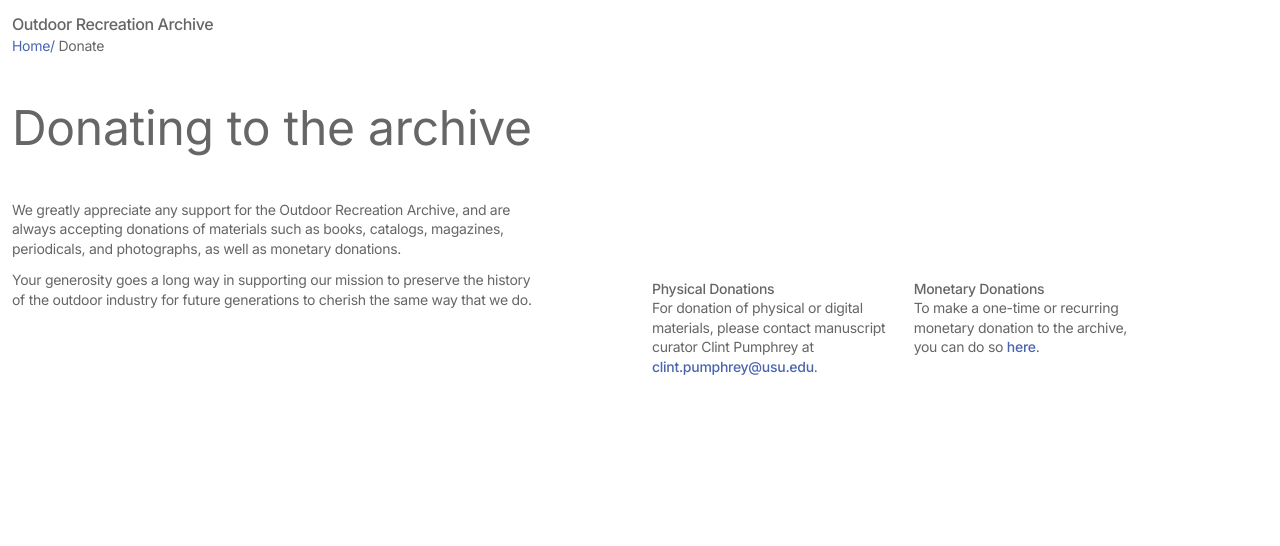
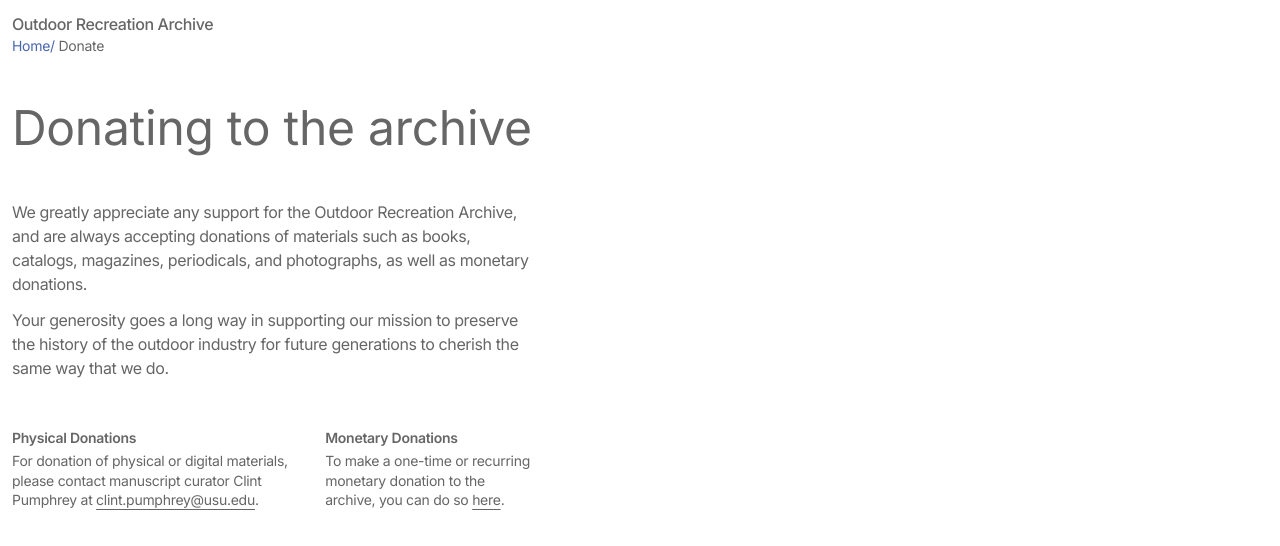
Before and after one commit to gabewolford/outdoor-recreation-archive, a Next.js app: page /donate in a window 1280 px wide. Shown: the top 546 px of the page. Built offline with nearby package versions, Linux system fonts and the light colour scheme.

Commit message:
donate page complete

```diff
--- a/src/app/donate/layout.js
+++ /dev/null
@@ -1,10 +0,0 @@
-import TheHeader from "../components/TheHeader";
-
-export default function Layout({ children }) {
-  return (
-    <main className="p-3">
-      <TheHeader title="Donating to the archive" />
-      {children}
-    </main>
-  );
-}
--- a/src/app/donate/page.js
+++ b/src/app/donate/page.js
@@ -1,55 +1,58 @@
+import TheHeader from "../components/TheHeader";
+
 export default function DonatePage() {
   return (
-    <div className="grid grid-cols-4 gap-9 lg:gap-0 lg:grid-cols-12 lg:grid-rows-3 text-sm">
-      <section className="flex flex-col gap-3 col-span-4 lg:col-span-5 lg:row-span-2">
+    <main className="p-3 grid grid-cols-4 lg:grid-cols-12 lg:grid-rows-6">
+      <section className="flex flex-col col-span-4 lg:col-span-5 lg:row-span-6 mb-12">
+        <TheHeader title="Donating to the archive" />
+        <div className="flex flex-col gap-3 mb-12">
           <p>
-          We greatly appreciate any support for the Outdoor Recreation Archive,
-          and are always accepting donations of materials such as books,
-          catalogs, magazines, periodicals, and photographs, as well as monetary
-          donations.
+            We greatly appreciate any support for the Outdoor Recreation
+            Archive, and are always accepting donations of materials such as
+            books, catalogs, magazines, periodicals, and photographs, as well as
+            monetary donations.
           </p>
           <p>
-          Your generosity goes a long way in supporting our mission to preserve
-          the history of the outdoor industry for future generations to cherish
-          the same way that we do.
+            Your generosity goes a long way in supporting our mission to
+            preserve the history of the outdoor industry for future generations
+            to cherish the same way that we do.
           </p>
-      </section>
+        </div>
 
-      <section className="grid grid-cols-4 lg:gap-0 lg:grid-cols-2 lg:col-start-7 col-span-4 lg:col-span-5 lg:row-start-2 lg:row-span-2">
-        <div className="flex flex-col col-span-2 lg:col-span-1 pr-3 lg:p-3">
-          <h3 className="font-medium">Physical Donations</h3>
-          <p className="mb-3">
+        <div className="flex flex-col lg:flex-row gap-6 lg:gap-4 text-sm">
+          <div className="flex flex-col gap-1">
+            <h3 className="font-semibold">Physical Donations</h3>
+            <p>
               For donation of physical or digital materials, please contact
               manuscript curator Clint Pumphrey at{" "}
-            <span>
               <a
                 href="mailto:clint.pumphrey@usu.edu"
-                className="text-blue-main font-medium hover:text-gray-main hover:underline-offset-4 hover:underline"
+                target="_blank"
+                className="underline underline-offset-4"
               >
                 clint.pumphrey@usu.edu
               </a>
-            </span>
               .
             </p>
           </div>
-        <div className="flex flex-col col-span-2 lg:col-span-1 pl-3 lg:p-3">
-          <h3 className="font-medium">Monetary Donations</h3>
-          <p className="mb-3">
+
+          <div className="flex flex-col gap-1">
+            <h3 className="font-semibold">Monetary Donations</h3>
+            <p>
               To make a one-time or recurring monetary donation to the archive,
               you can do so{" "}
-            <span>
               <a
                 href="https://www.givecampus.com/campaigns/34521/donations/new"
                 target="_blank"
-                className="text-blue-main font-medium hover:text-gray-main hover:underline-offset-4 hover:underline"
+                className="underline underline-offset-4"
               >
                 here
               </a>
               .
-            </span>
             </p>
           </div>
+        </div>
       </section>
-    </div>
+    </main>
   );
 }
```
Lines whose indentation alone changed are shown as unchanged.
